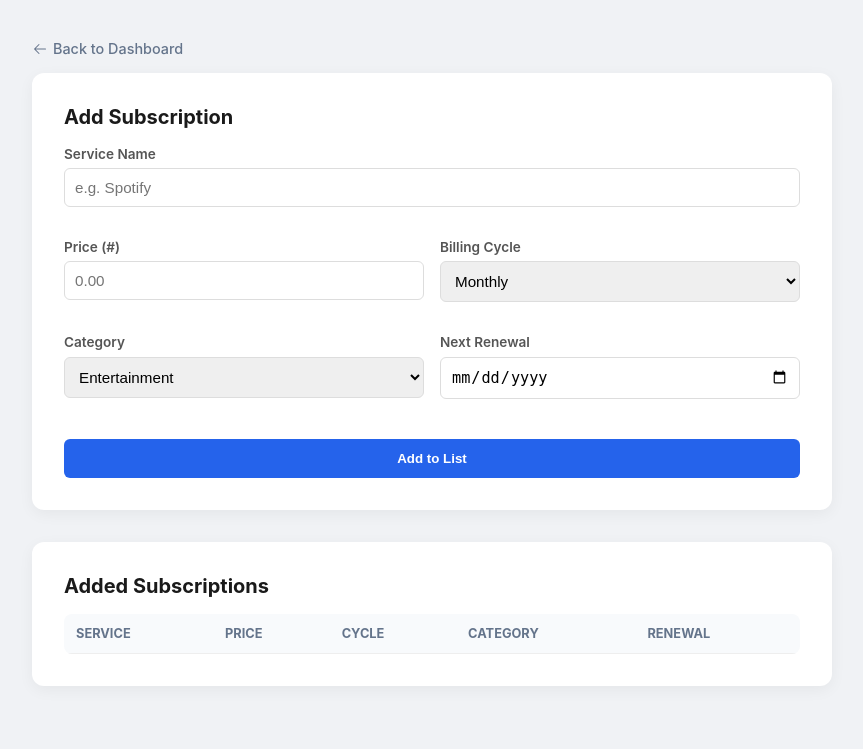
After one commit to Xene21/Recur, a Node server app: page /subscriptions/new in a window 1280 px wide. The commit adds this page. Shown: the top 749 px of the page, without its empty margins (208-1071 px from the left). Run offline with Node 20, Linux system fonts and the light colour scheme; the visitor is signed in with stand-in values (Sample User, id 1); lists and menus that the app fills with data are empty; some libraries are stand-ins or nearby versions.

Commit message:
Integrated Create Subscription endpoint with Frontend and fixed logout functionality

```diff
--- a/models/subscriptions.js
+++ b/models/subscriptions.js
@@ -22,6 +22,8 @@ const subscriptionSchema = new mongoose.Schema({
     category: {
         type: String,
         required: true,
+        lowercase: true,
+        trim: true,
         enum: ['entertainment', 'utilities', 'software', 'health', 'other'],
         default: 'other'
     },
--- a/public/login.html
+++ b/public/login.html
@@ -84,7 +84,7 @@
         <div id="message-area" class="hidden mb-6 p-4 rounded-2xl text-sm font-medium border text-center transition-all"></div>
 
         <!-- Form Section -->
-        <form id="login-form" class="space-y-7">
+        <form id="login-form" class="space-y-7" method="post">
             <div class="space-y-2">
                 <label for="username" class="text-[10px] font-extrabold text-slate-400 ml-1 uppercase tracking-[0.2em]">Username</label>
                 <div class="relative group">
--- /dev/null
+++ b/public/newSubscription.html
@@ -0,0 +1,195 @@
+<!DOCTYPE html>
+<html lang="en">
+<head>
+    <meta charset="UTF-8">
+    <meta name="viewport" content="width=device-width, initial-scale=1.0">
+    <title>Recur | Subscription Manager</title>
+    <style>
+        body {
+            font-family: -apple-system, BlinkMacSystemFont, "Segoe UI", Roboto, sans-serif;
+            background-color: #f0f2f5;
+            padding: 2rem;
+            color: #333;
+        }
+        .container {
+            max-width: 800px;
+            margin: 0 auto;
+        }
+        .card {
+            background: white;
+            padding: 2rem;
+            border-radius: 12px;
+            box-shadow: 0 4px 15px rgba(0,0,0,0.05);
+            margin-bottom: 2rem;
+        }
+        h2 { margin-top: 0; font-size: 1.25rem; color: #1a1a1a; }
+        .grid-form {
+            display: grid;
+            grid-template-columns: 1fr 1fr;
+            gap: 1rem;
+        }
+        .form-group { margin-bottom: 1rem; }
+        .full-width { grid-column: span 2; }
+        label { display: block; margin-bottom: 0.4rem; font-size: 0.85rem; font-weight: 600; color: #555; }
+        input, select {
+            width: 100%;
+            padding: 10px;
+            border: 1px solid #ddd;
+            border-radius: 6px;
+            box-sizing: border-box;
+            font-size: 0.95rem;
+        }
+        button {
+            width: 100%;
+            padding: 12px;
+            background-color: #2563eb;
+            color: white;
+            border: none;
+            border-radius: 6px;
+            font-weight: 600;
+            cursor: pointer;
+            margin-top: 0.5rem;
+        }
+        button:hover { background-color: #1d4ed8; }
+
+        table {
+            width: 100%;
+            border-collapse: collapse;
+            background: white;
+            border-radius: 8px;
+            overflow: hidden;
+        }
+        th, td {
+            text-align: left;
+            padding: 12px;
+            border-bottom: 1px solid #eee;
+        }
+        th { background-color: #f8fafc; font-size: 0.8rem; text-transform: uppercase; color: #64748b; }
+        tr:last-child td { border-bottom: none; }
+    </style>
+</head>
+<body>
+
+<div class="container">
+    <div style="margin-bottom: 1rem;">
+        <a href="/dashboard" style="text-decoration: none; color: #64748b; font-size: 0.9rem; display: flex; align-items: center; gap: 5px; font-weight: 500;">
+            <svg xmlns="http://www.w3.org/2000/svg" width="16" height="16" fill="currentColor" viewBox="0 0 256 256"><path d="M224,128a8,8,0,0,1-8,8H59.31l58.35,58.34a8,8,0,0,1-11.32,11.32l-72-72a8,8,0,0,1,0-11.32l72-72a8,8,0,0,1,11.32,11.32L59.31,120H216A8,8,0,0,1,224,128Z"></path></svg>
+            Back to Dashboard
+        </a>
+    </div>
+    <div class="card">
+        <h2>Add Subscription</h2>
+        <form id="recurForm" class="grid-form">
+            <div class="form-group full-width">
+                <label>Service Name</label>
+                <input name="service" type="text" id="service" placeholder="e.g. Spotify" required>
+            </div>
+
+            <div class="form-group">
+                <label>Price (#)</label>
+                <input name="price" type="number" id="price" step="0.01" placeholder="0.00" required>
+            </div>
+
+            <div class="form-group">
+                <label>Billing Cycle</label>
+                <select name="cycle" id="cycle">
+                    <option value="Monthly">Monthly</option>
+                    <option value="Quarterly">Quarterly</option>
+                    <option value="Yearly">Yearly</option>
+                    <option value="Weekly">Weekly</option>
+                </select>
+            </div>
+
+            <div class="form-group">
+                <label for="category">Category</label>
+                <select name="category" id="category">
+                    <option value="entertainment">Entertainment</option>
+                    <option value="utilities">Utilities</option>
+                    <option value="software">Software</option>
+                    <option value="health">Health</option>
+                    <option value="other">Other</option>
+                </select>
+            </div>
+
+            <div class="form-group">
+                <label>Next Renewal</label>
+                <input name="renewalDate" type="date" id="renewalDate" required>
+            </div>
+
+            <button type="submit" class="full-width">Add to List</button>
+        </form>
+    </div>
+
+    <div class="card">
+        <h2>Added Subscriptions</h2>
+        <table id="subTable">
+            <thead>
+                <tr>
+                    <th>Service</th>
+                    <th>Price</th>
+                    <th>Cycle</th>
+                    <th>Category</th>
+                    <th>Renewal</th>
+                </tr>
+            </thead>
+            <tbody>
+                </tbody>
+        </table>
+    </div>
+</div>
+
+<script>
+    const form = document.getElementById('recurForm');
+    const tableBody = document.querySelector('#subTable tbody');
+
+    form.addEventListener('submit', function(e) {
+        e.preventDefault();
+
+        // Get values
+        const formData = new FormData(form);
+        const data = Object.fromEntries(formData.entries());
+
+        const service = data.service;
+        const price = data.price;
+        const cycle = data.cycle;
+        const category = data.category || 'General';
+        const renewalDate = data.renewalDate;
+
+        // Create table row
+        const row = `<tr>
+            <td><strong>${service}</strong></td>
+            <td>#${parseFloat(price).toFixed(2)}</td>
+            <td>${cycle}</td>
+            <td>${category}</td>
+            <td>${renewalDate}</td>
+        </tr>`;
+
+        // Append to table
+        tableBody.innerHTML += row;
+
+        try{
+            // Send data to server
+            fetch('/subscriptions/new', {
+                method: 'POST',
+                headers: { 'Content-Type': 'application/json' },
+                body: JSON.stringify({ service, price, cycle, category, renewalDate })
+            })
+            .then(response => response.json())
+            .then(data => {
+                console.log('Success:', data);
+            })
+            .catch((error) => {
+                console.error('Error:', error);
+            });
+        }
+        catch(error){
+            console.error('Error:', error);
+        }
+
+        // Reset form
+        form.reset();
+    });
+</script>
+
+</body>
+</html>
--- a/public/register.html
+++ b/public/register.html
@@ -84,7 +84,7 @@
         <div id="message-area" class="hidden mb-6 p-4 rounded-2xl text-sm font-medium border text-center transition-all"></div>
 
         <!-- Form Section -->
-        <form id="register-form" class="space-y-6">
+        <form id="register-form" class="space-y-6" method="post">
             <!-- Full Name -->
             <div class="space-y-2">
                 <label for="fullName" class="text-[10px] font-extrabold text-slate-400 ml-1 uppercase tracking-[0.2em]">Full Name</label>
--- a/routes/subscriptionRoutes.js
+++ b/routes/subscriptionRoutes.js
@@ -2,6 +2,7 @@ const express = require('express');
 const router = express.Router();
 const User = require('../models/user');
 const Subscription = require('../models/subscriptions');
+const path = require('path');
 
 const auth = require('../middleware/authMiddleware'); // Middleware to protect routes
 
@@ -21,4 +22,43 @@ router.get('/dashboard', async (req, res) => {
     }
     });
 
+router.get('/allSubscriptions', async (req, res) => {
+    try{
+        const userId = req.user.id;
+        const userSubscriptions = await Subscription.find({ userId }); // Fetch subscriptions for the logged-in user
+        //res.render('subscriptions', { subscriptions: userSubscriptions });
+    } catch (error){
+        console.error('Error fetching subscriptions:', error);
+        res.status(500).send('An error occurred while loading the subscriptions.');
+
+    }
+});
+router.get('/subscriptions/new', (req, res) => {
+    res.sendFile(path.join(__dirname, '..', 'public', 'newSubscription.html'));
+});
+
+router.post('/subscriptions/new', async (req, res) => {
+    try{
+        const userId = req.user.id;
+        const {service,price,cycle,category,renewalDate} = req.body;
+
+        //console.log('Received subscription data:', { service, price, cycle, category, renewalDate });
+
+        const newSubscription = await Subscription.create({
+            providerName: service,
+            amount: price,
+            billingCycle: cycle,
+            category: category,
+            userId: userId,
+            renewalDate: renewalDate
+        });
+        res.status(201).json(newSubscription);
+    } catch (error) {
+        console.error('Error creating subscription:', error);
+        res.status(500).json({ message: 'Server error' });
+
+    }
+});
+router.get('/subscriptions/:id', async (req, res) => {});
+
 module.exports = router;
--- a/views/dashboard.ejs
+++ b/views/dashboard.ejs
@@ -5,15 +5,15 @@
             <h1 class="text-4xl font-extrabold tracking-tighter">Welcome back, ${user.username}!</h1>
             <p class="text-slate-500">Here is what's happening with your subscriptions today.</p>
         </div>
-        <button class="px-6 py-3 bg-slate-900 text-white rounded-xl font-bold hover:bg-black transition-all flex items-center gap-2">
+        <a href='/subscriptions/new' class="px-6 py-3 bg-slate-900 text-white rounded-xl font-bold hover:bg-black transition-all flex items-center gap-2">
             <i class="ph-bold ph-plus"></i> Add New Subscription
-        </button>
+        </a>
     </div>
 
     <div class="grid grid-cols-1 md:grid-cols-3 gap-6 mb-12">
         <div class="p-6 bg-white border border-slate-200 rounded-3xl">
             <p class="text-sm font-bold text-slate-400 uppercase tracking-widest mb-2">Monthly Spend</p>
-            <h2 class="text-3xl font-extrabold">$${subscriptions.reduce((total, sub) => total + sub.amount, 0).toFixed(2)}</h2>
+            <h2 class="text-3xl font-extrabold">#${subscriptions.reduce((total, sub) => total + sub.amount, 0).toFixed(2)}</h2>
         </div>
         <div class="p-6 bg-white border border-slate-200 rounded-3xl">
             <p class="text-sm font-bold text-slate-400 uppercase tracking-widest mb-2">Active Subs</p>
--- a/views/header.ejs
+++ b/views/header.ejs
@@ -9,7 +9,7 @@
         <div class="hidden md:flex items-center gap-8 text-sm font-bold uppercase tracking-widest text-slate-500">
             <a href="/dashboard" class="hover:text-slate-900 transition-colors">Dashboard</a>
             <a href="/subscriptions" class="hover:text-slate-900 transition-colors">My Subs</a>
-            <a href="/logout" class="px-6 py-2 border-2 border-slate-900 text-slate-900 rounded-full hover:bg-slate-900 hover:text-white transition-all">Logout</a>
+            <button id="logout-btn" class="px-6 py-2 border-2 border-slate-900 text-slate-900 rounded-full hover:bg-slate-900 hover:text-white transition-all">Logout</button>
         </div>
     </div>
 </nav>
```
Also changed, not shown: routes/authRoutes.js (+12 -0 lines), views/layout.ejs (+21 -0 lines).
